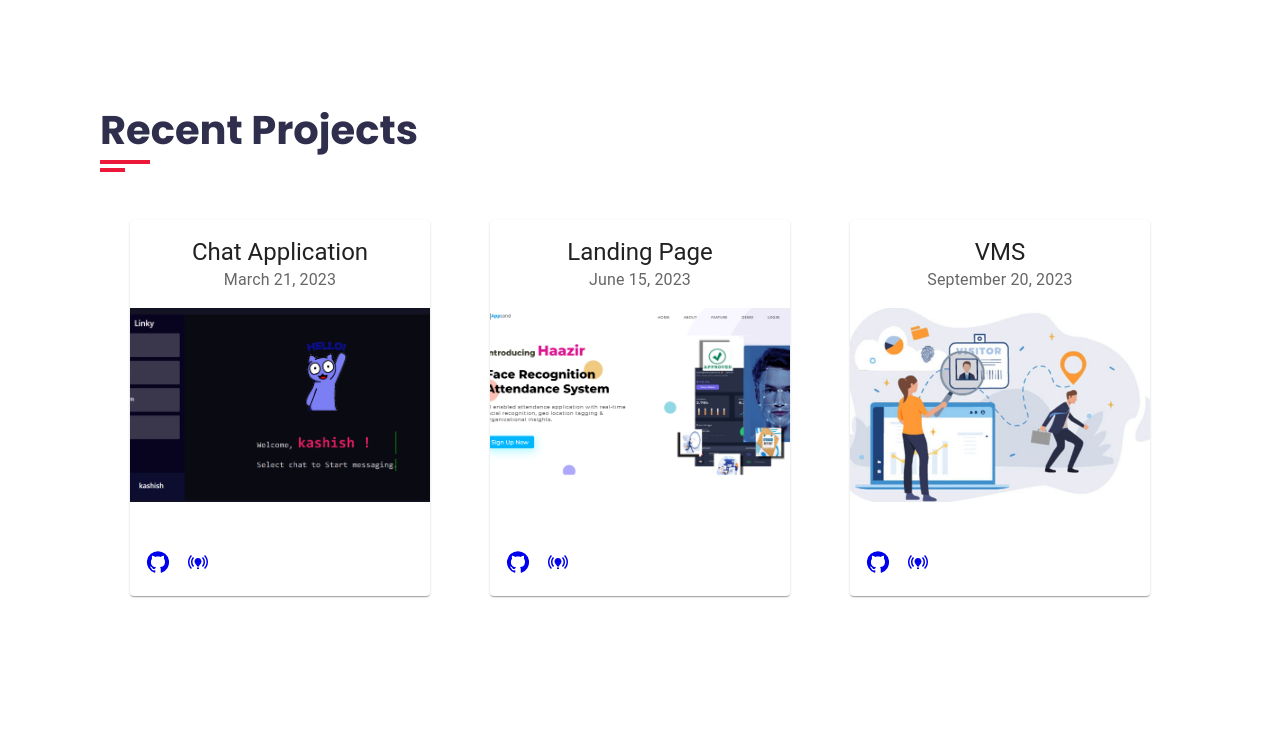
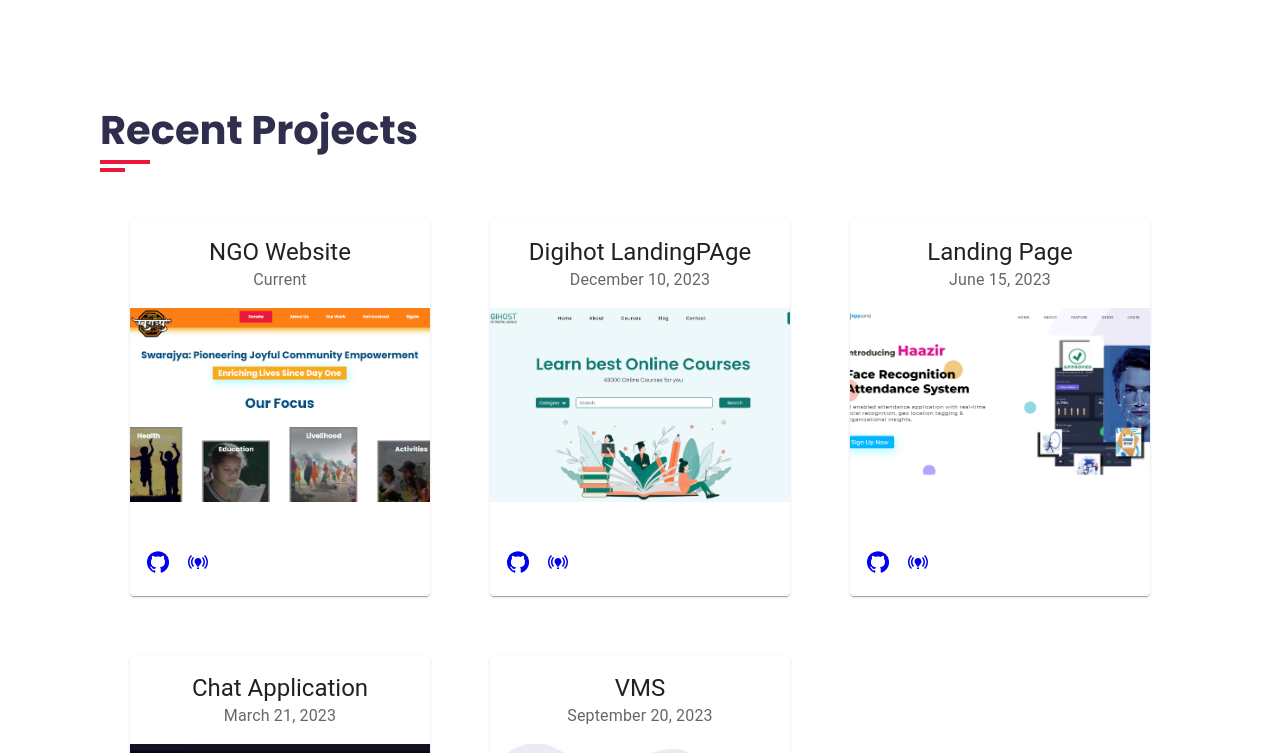
Before and after one commit to SahilPawar10/React_Portfolio, a React (Create React App) app: page /projects in a window 1280 px wide. Shown: the top 753 px of the page. Built offline with nearby package versions, Linux system fonts and the light colour scheme; a web font is replaced by a local one.

Commit message:
newProjectsAdded

```diff
--- a/src/components/Projects/Projects.jsx
+++ b/src/components/Projects/Projects.jsx
@@ -25,6 +25,8 @@ import ShareIcon from "@mui/icons-material/Share";
 import chat from "../../assets/chat application.png";
 import landingPage from "../../assets/landingpage.png";
 import vms from "../../assets/visitor-management-system3.jpg";
+import swarajya from "../../assets/swarajya.png";
+import digihost from "../../assets/digihost.png";
 
 function Projects() {
   return (
@@ -33,6 +35,94 @@ function Projects() {
         <h2>Recent Projects</h2>
       </div>
       <div class="grid-container">
+        <div class="grid-item">
+          <Card sx={{ minWidth: 300 }}>
+            <CardHeader title="NGO Website" subheader="Current" />
+            <CardMedia
+              component="img"
+              height="194"
+              image={swarajya}
+              alt="Swarajya"
+            />
+            <CardContent></CardContent>
+            <CardActions disableSpacing>
+              <Tooltip title="Github Link">
+                <IconButton aria-label="add to favorites">
+                  <a href="https://github.com/SahilPawar10/Landingpage">
+                    <GitHubIcon />
+                  </a>
+                </IconButton>
+              </Tooltip>
+              <Tooltip title="Hosted Link">
+                <IconButton aria-label="share">
+                  <a href="https://swarajyafoundation.netlify.app/">
+                    <OnlinePredictionIcon />
+                  </a>
+                </IconButton>
+              </Tooltip>
+            </CardActions>
+          </Card>
+        </div>
+        <div class="grid-item">
+          <Card sx={{ minWidth: 300 }}>
+            <CardHeader
+              title="Digihot LandingPAge"
+              subheader="December 10, 2023"
+            />
+            <CardMedia
+              component="img"
+              height="194"
+              image={digihost}
+              alt="Paella dish"
+            />
+            <CardContent></CardContent>
+            <CardActions disableSpacing>
+              <Tooltip title="Github Link">
+                <IconButton aria-label="add to favorites">
+                  <a href="https://sahilpawar10.github.io/digiHost/">
+                    <GitHubIcon />
+                  </a>
+                </IconButton>
+              </Tooltip>
+
+              <Tooltip title="Hosted Link">
+                <IconButton aria-label="share">
+                  <a href="https://sahilpawar10.github.io/digiHost/">
+                    <OnlinePredictionIcon />
+                  </a>
+                </IconButton>
+              </Tooltip>
+            </CardActions>
+          </Card>
+        </div>
+        <div class="grid-item">
+          <Card sx={{ minWidth: 300 }}>
+            <CardHeader title="Landing Page" subheader="June 15, 2023" />
+            <CardMedia
+              component="img"
+              height="194"
+              image={landingPage}
+              alt="Paella dish"
+            />
+            <CardContent></CardContent>
+            <CardActions disableSpacing>
+              <Tooltip title="Github Link">
+                <IconButton aria-label="add to favorites">
+                  <a href="https://github.com/SahilPawar10/Landingpage">
+                    <GitHubIcon />
+                  </a>
+                </IconButton>
+              </Tooltip>
+              <Tooltip title="Hosted Link">
+                <IconButton aria-label="share">
+                  <a href="https://landingpage-sp.netlify.app/">
+                    <OnlinePredictionIcon />
+                  </a>
+                </IconButton>
+              </Tooltip>
+            </CardActions>
+          </Card>
+        </div>
         <div class="grid-item">
           <Card sx={{ minWidth: 300 }}>
             <CardHeader title="Chat Application" subheader="March 21, 2023" />
@@ -62,34 +152,7 @@ function Projects() {
             </CardActions>
           </Card>
         </div>
-        <div class="grid-item">
-          <Card sx={{ minWidth: 300 }}>
-            <CardHeader title="Landing Page" subheader="June 15, 2023" />
-            <CardMedia
-              component="img"
-              height="194"
-              image={landingPage}
-              alt="Paella dish"
-            />
-            <CardContent></CardContent>
-            <CardActions disableSpacing>
-              <Tooltip title="Github Link">
-                <IconButton aria-label="add to favorites">
-                  <a href="https://github.com/SahilPawar10/Landingpage">
-                    <GitHubIcon />
-                  </a>
-                </IconButton>
-              </Tooltip>
-              <Tooltip title="Hosted Link">
-                <IconButton aria-label="share">
-                  <a href="https://voluble-bonbon-fffa7d.netlify.app/">
-                    <OnlinePredictionIcon />
-                  </a>
-                </IconButton>
-              </Tooltip>
-            </CardActions>
-          </Card>
-        </div>
+
         <div class="grid-item">
           <Card sx={{ minWidth: 300 }}>
             <CardHeader title="VMS" subheader="September 20, 2023" />
```
Also changed, not shown: src/assets/digihost.png (added), src/assets/swarajya.png (added).
